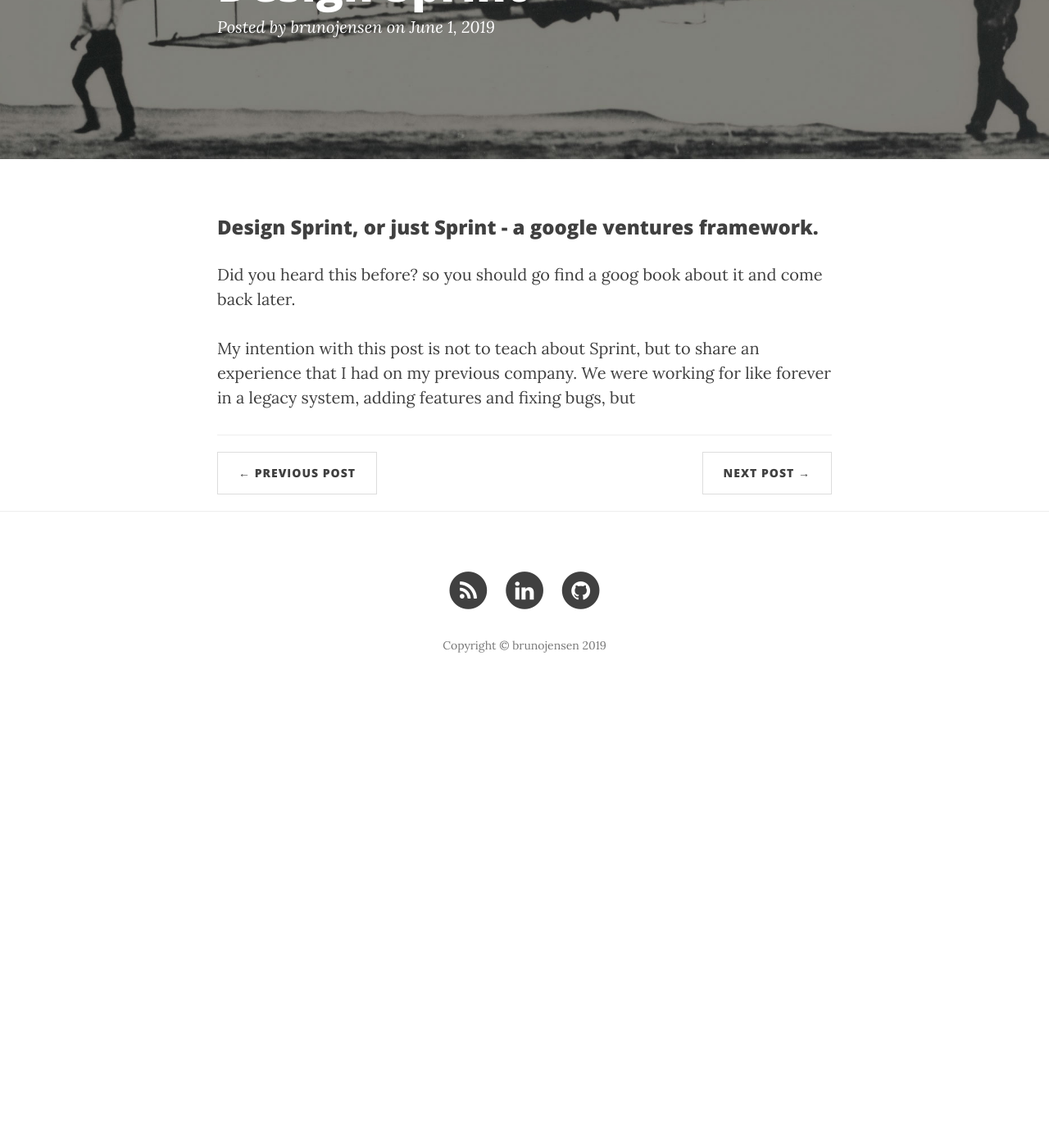
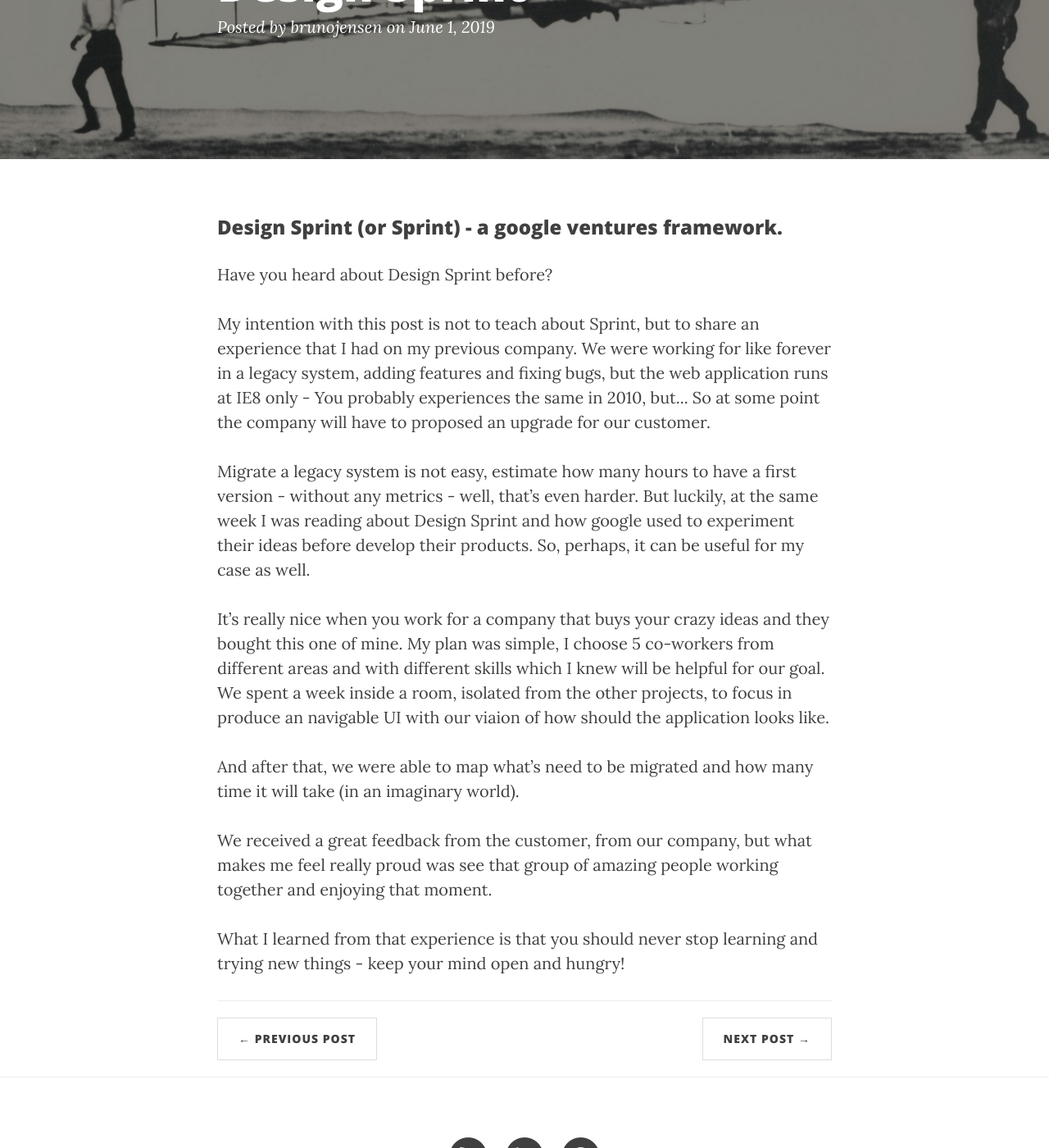
Before and after one commit to the-unknown-developer-podcast/the-unknown-developer-podcast.github.com, a Jekyll site: the page built from _posts/2019-06-01-sprint-a-google-ventures-framework.markdown, in a window 1280 px wide and 1400 px high, scrolled down 219 px. Shown: the whole window at 82% size. Built offline with Jekyll 4.4.1, drawn with Linux system fonts in a browser that asks for light colours; nearby versions of some CDN libraries; before the commit the page ends 1082 px from its top, so only the background shows below that.

Commit message:
Update 2019-06-01-sprint-a-google-ventures-framework.markdown

```diff
--- a/_posts/2019-06-01-sprint-a-google-ventures-framework.markdown
+++ b/_posts/2019-06-01-sprint-a-google-ventures-framework.markdown
@@ -6,6 +6,11 @@
 header-img: img/post-bg-02.jpg
 ---
 
-<h3>Design Sprint, or just Sprint - a google ventures framework.</h3>
-<p>Did you heard this before? so you should go find a goog book about it and come back later.</p>
-<p>My intention with this post is not to teach about Sprint, but to share an experience that I had on my previous company. We were working for like forever in a legacy system, adding features and fixing bugs, but </p>
+<h3>Design Sprint (or Sprint) - a google ventures framework.</h3>
+<p>Have you heard about Design Sprint before?</p>
+<p>My intention with this post is not to teach about Sprint, but to share an experience that I had on my previous company. We were working for like forever in a legacy system, adding features and fixing bugs, but the web application runs at IE8 only - You probably experiences the same in 2010, but... So at some point the company will have to proposed an upgrade for our customer.</p>
+<p>Migrate a legacy system is not easy, estimate how many hours to have a first version - without any metrics - well, that’s even harder. But luckily, at the same week I was reading about Design Sprint and how google used to experiment their ideas before develop their products. So, perhaps, it can be useful for my case as well.</p>
+<p>It’s really nice when you work for a company that buys your crazy ideas and they bought this one of mine. My plan was simple, I choose 5 co-workers from different areas and with different skills which I knew will be helpful for our goal. We spent a week inside a room, isolated from the other projects, to focus in produce an navigable UI with our viaion of how should the application looks like. </p>
+<p>And after that, we were able to map what’s need to be migrated and how many time it will take (in an imaginary world).</p>
+<p>We received a great feedback from the customer, from our company, but what makes me feel really proud was see that group of amazing people working together and enjoying that moment.</p>
+<p>What I learned from that experience is that you should never stop learning and trying new things - keep your mind open and hungry!</p>
```
